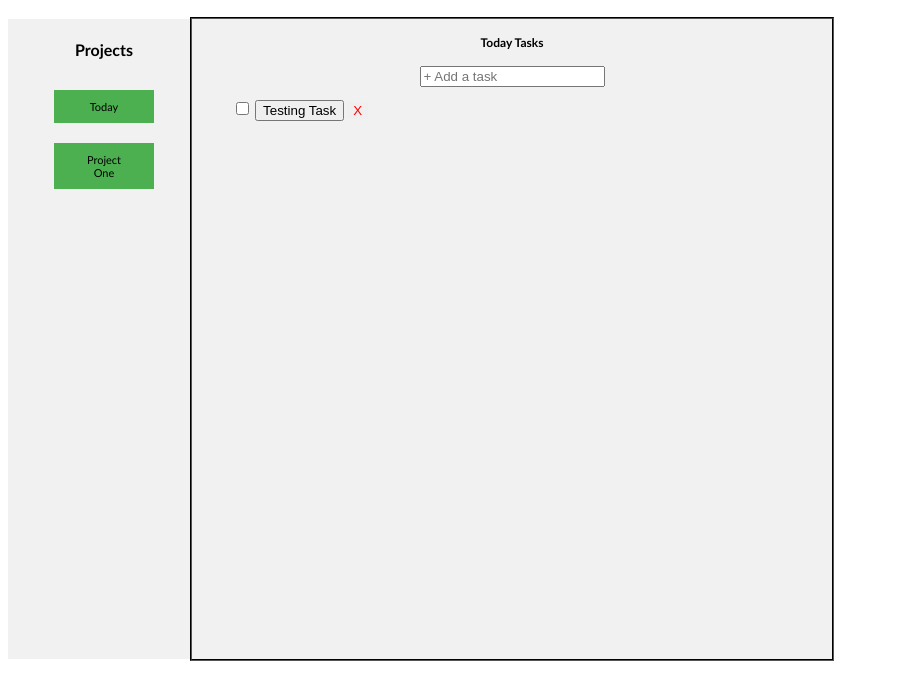
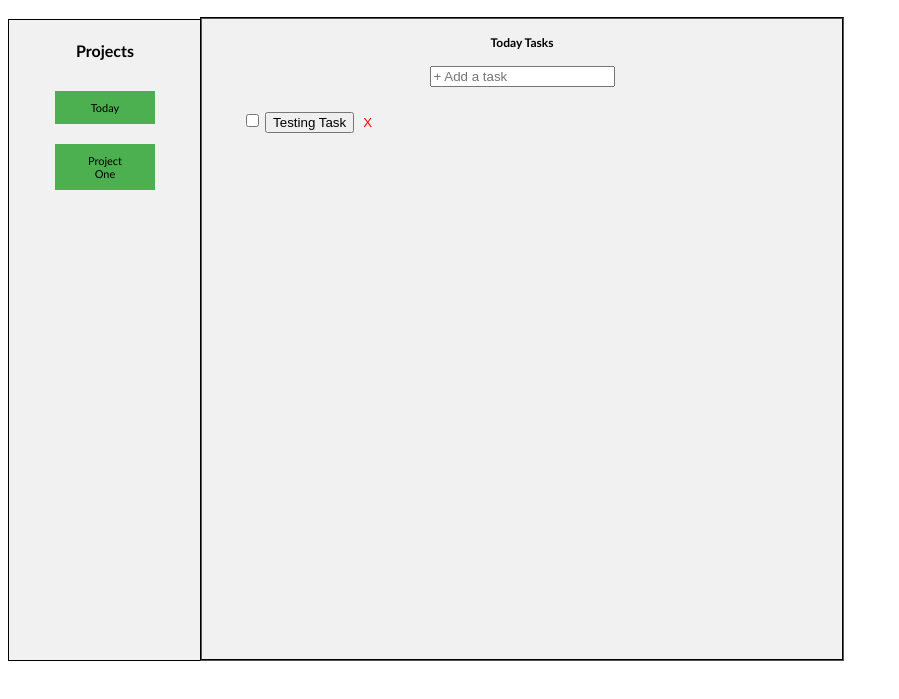
Before and after one commit to NyanoNyan/odin_todo_list, a website: page dist/index.html in a window 1280 px wide. Shown: the part 63-762 px from the top of the page, without its empty margins (0-899 px from the left). Drawn offline with Linux system fonts and the light colour scheme.

Commit message:
Added border n sidebar ul, changed task-content left value to 200px, changed task-content2 top valu to 80px. And finally added background color for delete-button. This was done to make it view a little bit better than before.

```diff
--- a/src/style/style.css
+++ b/src/style/style.css
@@ -14,6 +14,7 @@
     list-style-type: none;
     margin: 0;
     padding: 0;
+    border: 1px black groove;
     width: 15%;
     background-color: #f1f1f1;
     height: 80%; /* Full height */
@@ -49,7 +50,7 @@
     display: flex;
     flex-direction: column;
     position: absolute;
-    left: 190px;
+    left: 200px;
     top: 80px;
     font-size:12px;
     font-family: 'Trebuchet MS', 'Lucida Sans Unicode';
@@ -82,7 +83,7 @@
     flex-direction: column;
     position: absolute;
     left: 0px;
-    top: 68px;
+    top: 80px;
     font-size:12px;
     font-family: 'Trebuchet MS', 'Lucida Sans Unicode';
 
@@ -94,8 +95,9 @@
 }
 
 .delete-button{
+    background-color: #f1f1f1;
+    color: red;
     border: none;
-    color:red;
 }
 
 .line-through {
```
